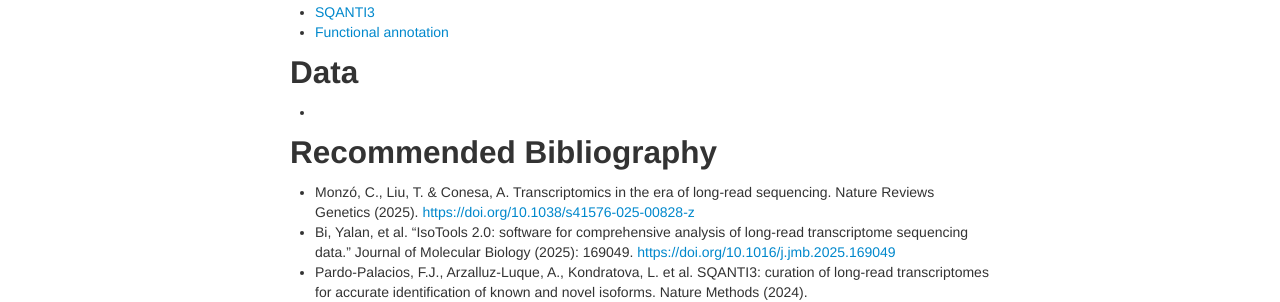
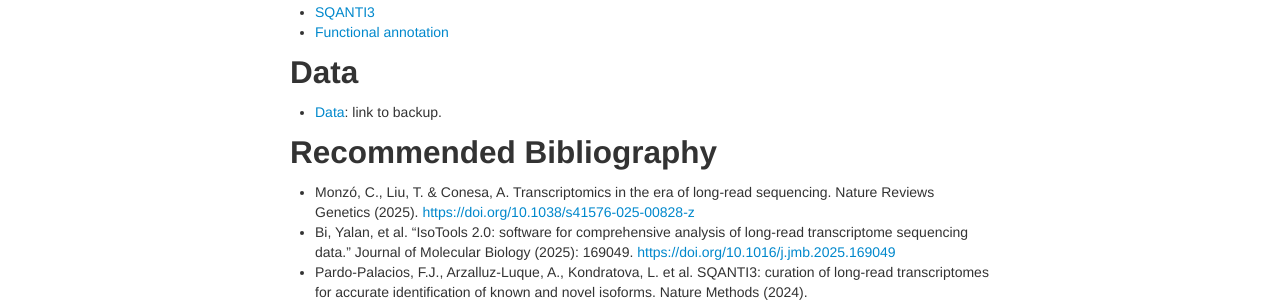
Before and after one commit to longTREC/summer_school, a Jekyll site: the page built from pages/day2.md, in a window 1280 px wide. Shown: the part 1759-2061 px from the top of the page. Built offline with Jekyll 4.4.1, drawn with Linux system fonts in a browser that asks for light colours.

Commit message:
Update day2.md

```diff
--- a/pages/day2.md
+++ b/pages/day2.md
@@ -39,7 +39,6 @@ schemadotorg:
 | 16:00 - 16:50 | Functional Annotation Practice    | <u>Ana & Fabian</u>: Utilizing IsoAnnotLite to obtain isoform-resolved annotations and visualization of results |
 | 16:50 - 17:00 | Summary                           | Questions                                                                                                                                                         |
 
-
 ## Learning Objectives
 * Students should be able to understand common problems for transcript identification and quantification and benchmarking resources
 * Students should be able to understand the landscape of transcript identification and quantification tools.
@@ -48,7 +47,6 @@ schemadotorg:
 * Students should be able to use long-read sequences to validate gene models and assess performance
 * Students should be able to functionally annotate transcript models and evaluate annotation results.
 
-
 ## Materials
 * [Transcript identification](theory/day2/Transcript Identification.pdf)
 * [Transcript identification quantification](theory/day2/Transcript identification quantification theory.pptx)
@@ -56,17 +54,14 @@ schemadotorg:
 * [SQANTI3](theory/day2/SQANTI3.pdf)
 * [Functional annotation](theory/day2/Functional Annotation.pdf)
 
-
 ## Data
-*
-
+* [Data](day2/data): link to backup.
 
 ## Recommended Bibliography
 * Monzó, C., Liu, T. & Conesa, A. Transcriptomics in the era of long-read sequencing. Nature Reviews Genetics (2025). [https://doi.org/10.1038/s41576-025-00828-z](https://doi.org/10.1038/s41576-025-00828-z)
 * Bi, Yalan, et al. "IsoTools 2.0: software for comprehensive analysis of long-read transcriptome sequencing data." Journal of Molecular Biology (2025): 169049. [https://doi.org/10.1016/j.jmb.2025.169049](https://doi.org/10.1016/j.jmb.2025.169049)
 * Pardo-Palacios, F.J., Arzalluz-Luque, A., Kondratova, L. et al. SQANTI3: curation of long-read transcriptomes for accurate identification of known and novel isoforms. Nature Methods (2024). [https://doi.org/10.1038/s41592-024-02229-2](https://doi.org/10.1038/s41592-024-02229-2)
 
-
 ### Back
 
 Back to [main page](../index.md).
```
